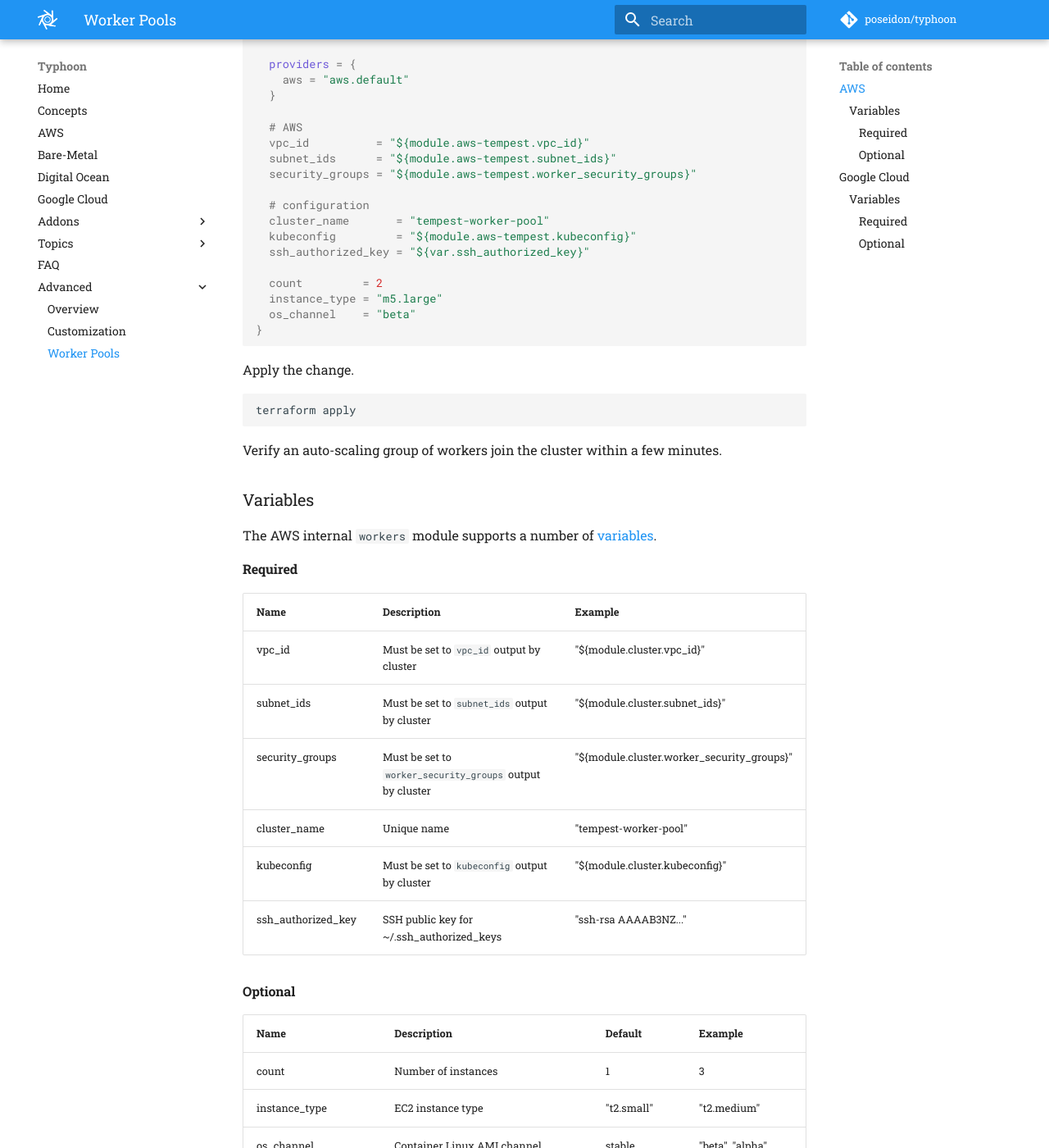
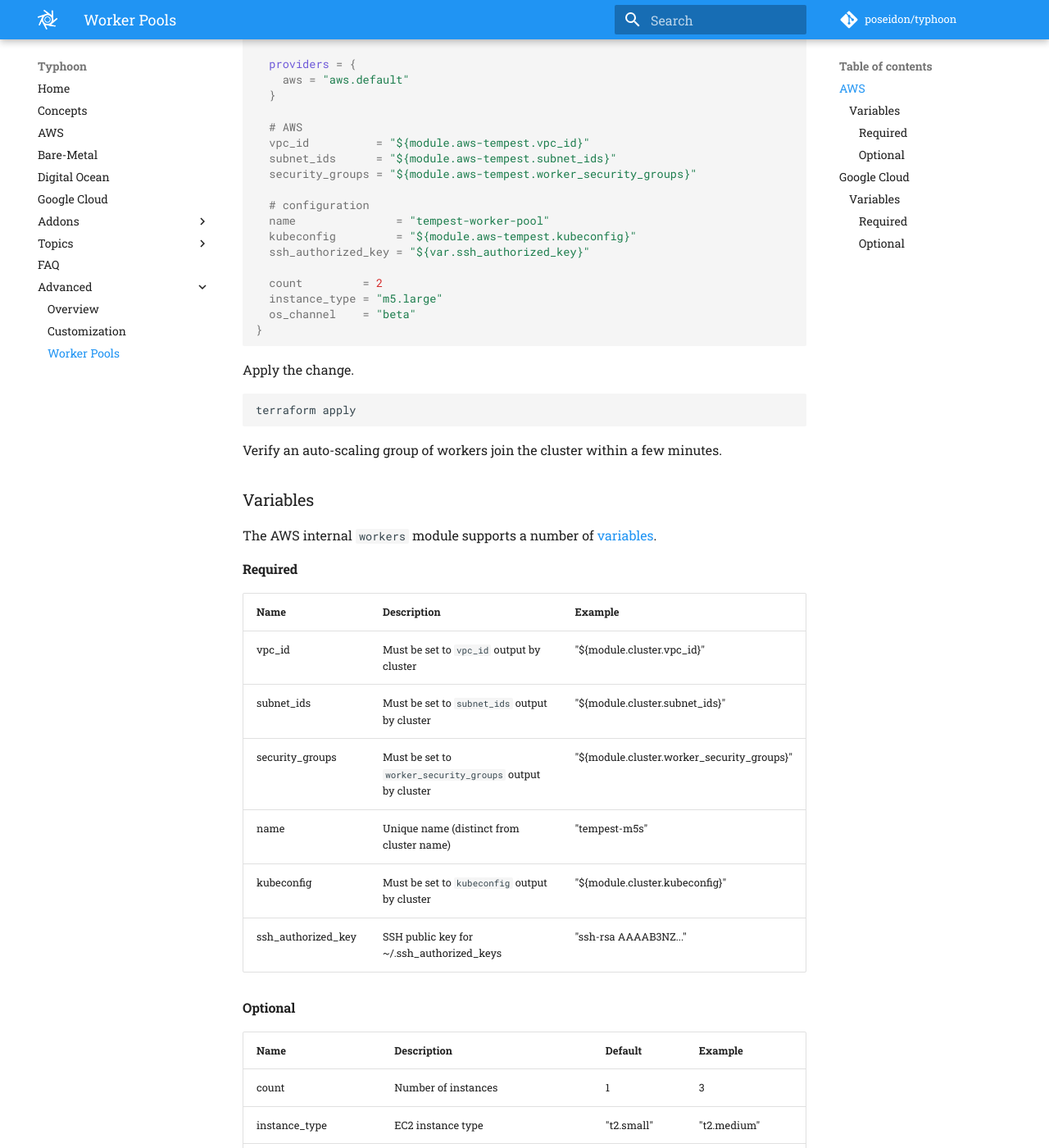
Before and after one commit to poseidon/typhoon, an MkDocs documentation site: the page built from docs/advanced/worker-pools.md, in a window 1280 px wide and 1400 px high, scrolled down 530 px. Shown: the whole window at 82% size. Built offline with MkDocs 1.6.1 and Material for MkDocs 9.7.7, drawn with Linux system fonts in a browser that asks for light colours; comment, search, counter and statistics services are not loaded; old or Windows-style settings are respelled for this version of MkDocs.

Commit message:
Rename cluster_name to name in internal module
* Ensure consistency between AWS and GCP platforms

```diff
--- a/docs/advanced/worker-pools.md
+++ b/docs/advanced/worker-pools.md
@@ -25,7 +25,7 @@ module "tempest-worker-pool" {
   security_groups = "${module.aws-tempest.worker_security_groups}"
 
   # configuration
-  cluster_name       = "tempest-worker-pool"
+  name               = "tempest-worker-pool"
   kubeconfig         = "${module.aws-tempest.kubeconfig}"
   ssh_authorized_key = "${var.ssh_authorized_key}"
 
@@ -54,7 +54,7 @@ The AWS internal `workers` module supports a number of [variables](https://githu
 | vpc_id | Must be set to `vpc_id` output by cluster | "${module.cluster.vpc_id}" |
 | subnet_ids | Must be set to `subnet_ids` output by cluster | "${module.cluster.subnet_ids}" |
 | security_groups | Must be set to `worker_security_groups` output by cluster | "${module.cluster.worker_security_groups}" |
-| cluster_name | Unique name | "tempest-worker-pool" |
+| name | Unique name (distinct from cluster name) | "tempest-m5s" |
 | kubeconfig | Must be set to `kubeconfig` output by cluster | "${module.cluster.kubeconfig}" |
 | ssh_authorized_key | SSH public key for ~/.ssh_authorized_keys | "ssh-rsa AAAAB3NZ..." |
 
```
Also changed, not shown: 5 other files.
